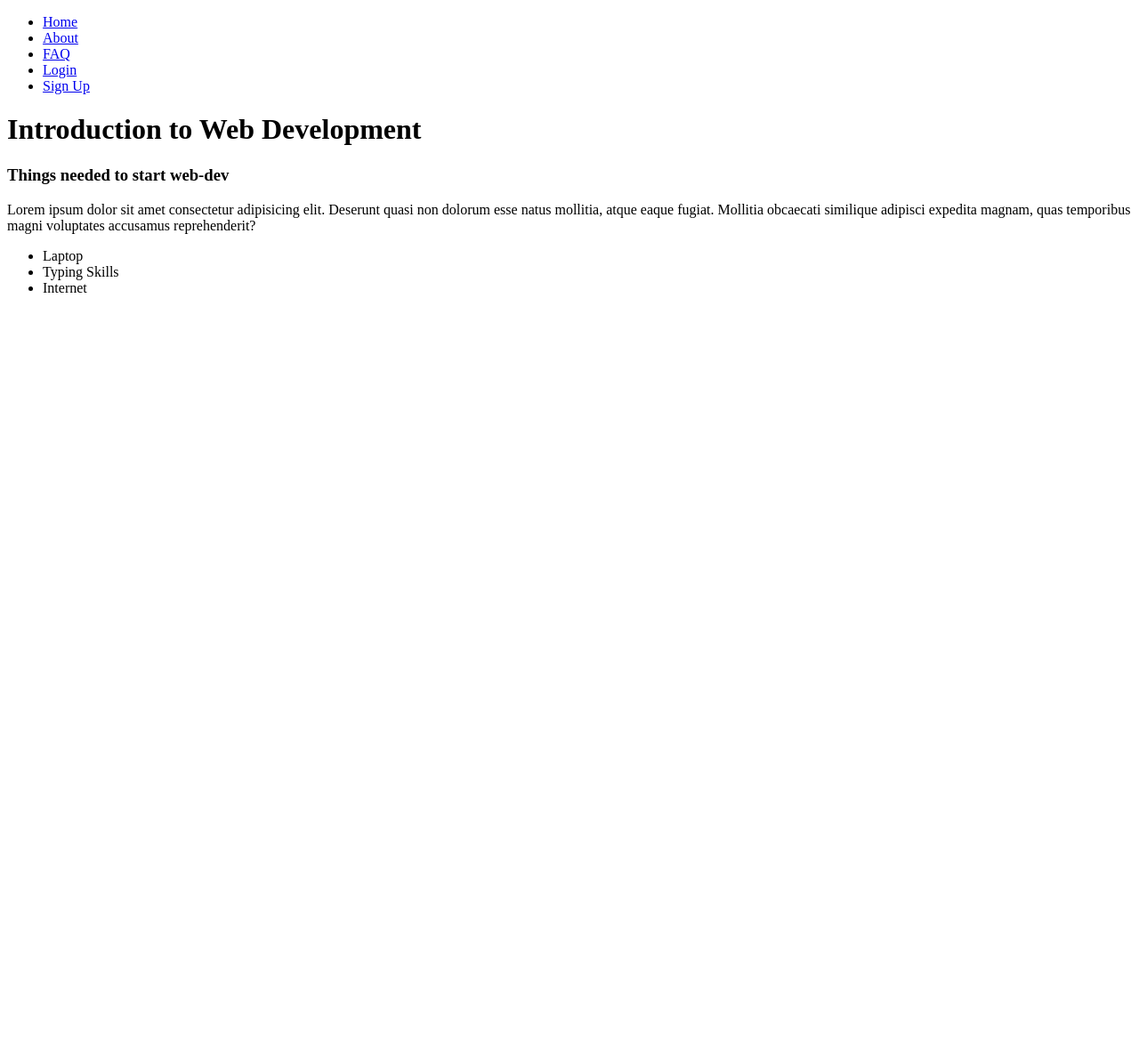
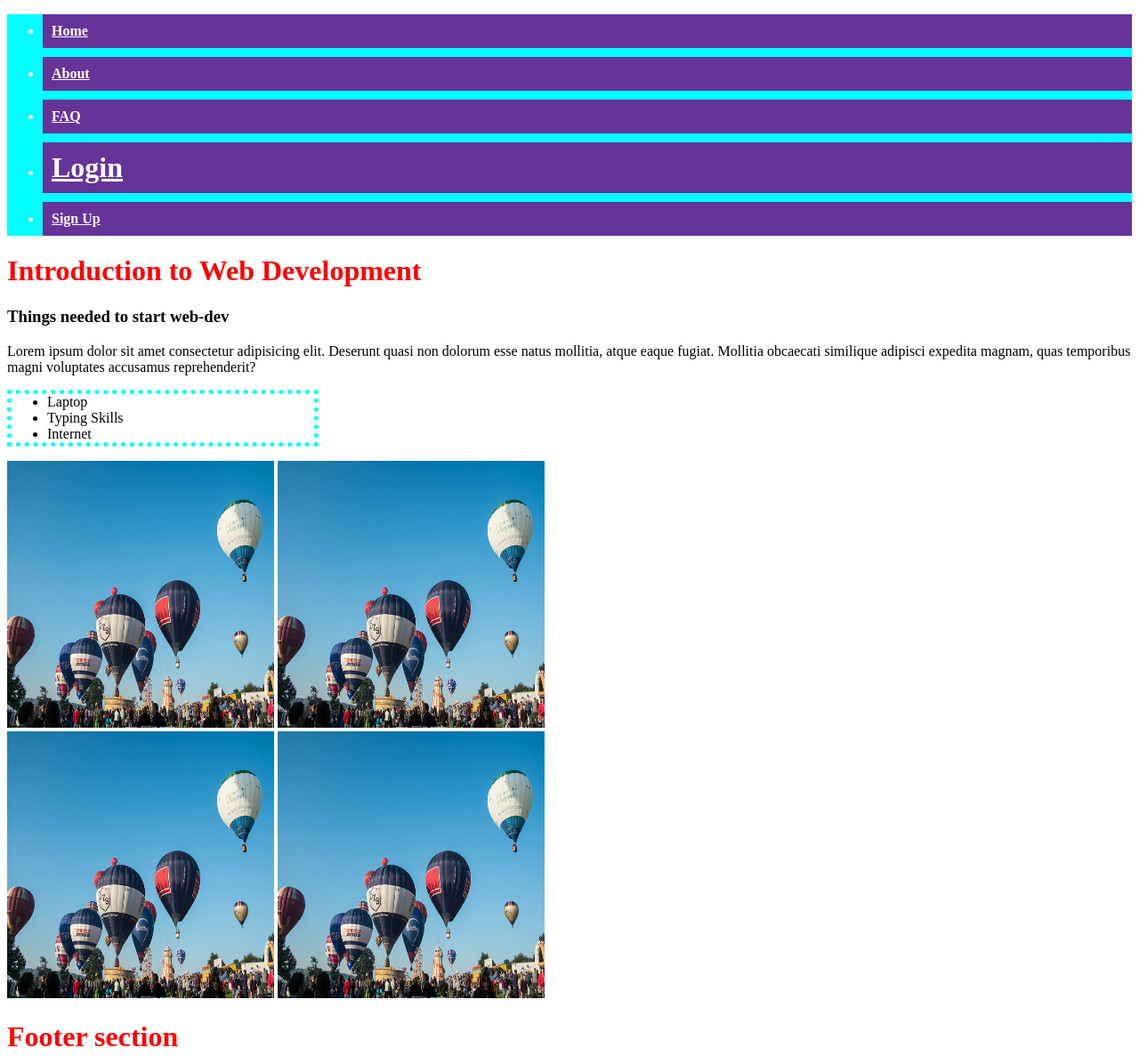
Before and after one commit to Michael-Lyon/soft-devs-frontend, a plain HTML site: page index.html in a window 1280 px wide. Shown: the whole page at 89% size. Before the commit the page ends 800 px from the top, so only its background shows below. Drawn offline with Linux system fonts and the light colour scheme.

Commit message:
Update index page

```diff
--- a/index.html
+++ b/index.html
@@ -4,16 +4,21 @@
     <meta charset="UTF-8">
     <meta name="viewport" content="width=device-width, initial-scale=1.0">
     <title>Document</title>
+    <link rel="stylesheet" href="./static/css/style.css">
 </head>
 <body>
     <!-- Start Navigation links -->
     <nav>
         <ul>
-            <li><a href="#">Home</a></li>
-            <li><a href="#">About</a></li>
-            <li><a href="#">FAQ</a></li>
-            <li><a href="#">Login</a></li>
-            <li><a href="#">Sign Up</a></li>
+            <li class="nav-item"><a href="#">Home</a></li>
+
+            <li class="nav-item"><a     href="#">About</a></li>
+
+            <li class="nav-item"><a href="#">FAQ</a></li>
+
+            <li class="nav-item"><a class="special" href="#">Login</a></li>
+
+            <li class="nav-item"><a href="#">Sign Up</a></li>
         </ul>
     </nav>
     <!-- End Navigation -->
@@ -24,13 +29,31 @@
             <h3>Things needed to start web-dev</h3>
 
             <p>Lorem ipsum dolor sit amet consectetur adipisicing elit. Deserunt quasi non dolorum esse natus mollitia, atque eaque fugiat. Mollitia obcaecati similique adipisci expedita magnam, quas temporibus magni voluptates accusamus reprehenderit?</p>
-            <ul>
+            <ul class="caption">
                 <li>Laptop</li>
                 <li>Typing Skills</li>
                 <li>Internet</li>
             </ul>
         </article>
+
+        <section class="gallery">
+            <img src="./static/images/balloons.jpg" width="300" height="300">
+            <img src="./static/images/balloons.jpg" width="300" height="300">
+            <img src="./static/images/balloons.jpg" width="300" height="300">
+            <img src="./static/images/balloons.jpg" width="300" height="300">
+        </section>
     </main>
 
+    <footer>
+        <h1>Footer section</h1>
+    </footer>
 </body>
 </html>
+
+
+<!--
+git add .
+
+git commit -m "your message"
+
+git push -u origin main -->
--- /dev/null
+++ b/static/css/style.css
@@ -0,0 +1,36 @@
+h1{
+    color:red;
+}
+
+
+nav{
+    background-color: aqua;
+}
+
+.nav-item{
+    background-color: rebeccapurple;
+    padding: 10px;
+    margin: 10px 0;
+    color:white;
+    font-weight: 900;
+
+}
+
+a{
+    color: white;
+    font-weight: 900;
+}
+
+.caption{
+    border: 5px dotted aqua;
+    width: 300px;
+}
+
+.gallery{
+    width: 900px;
+}
+
+
+.special{
+    font-size: 200%;
+}
```
Also changed, not shown: pages/blog.html (added, +1 -0 lines), pages/demo/demo.html (added, +4 -0 lines), static/images/balloons.jpg (added).
